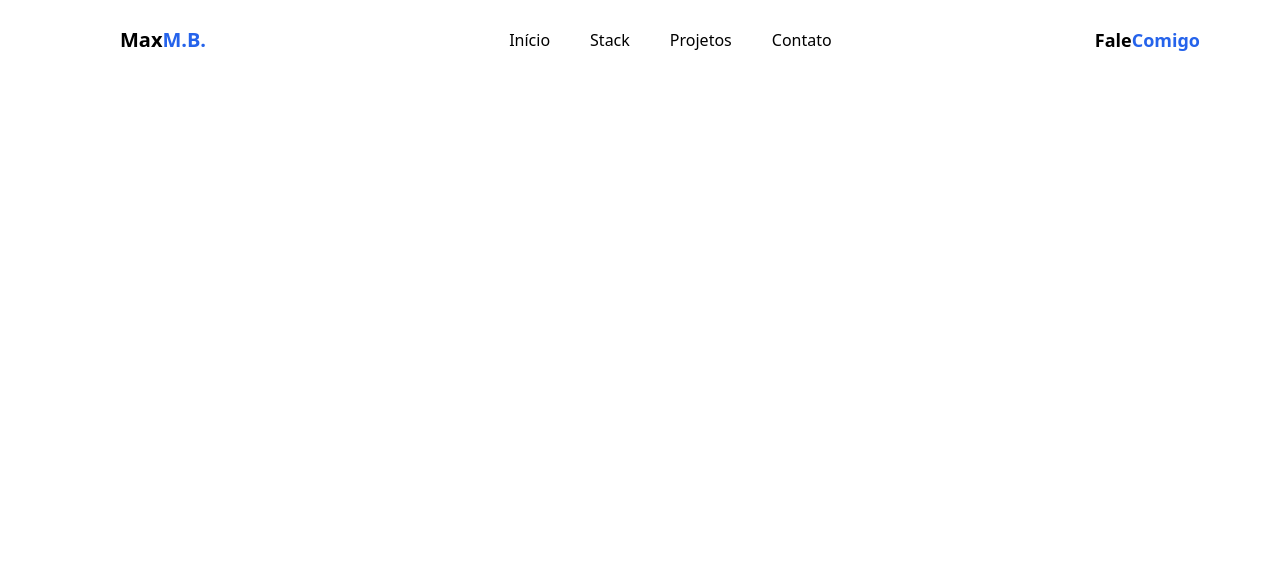
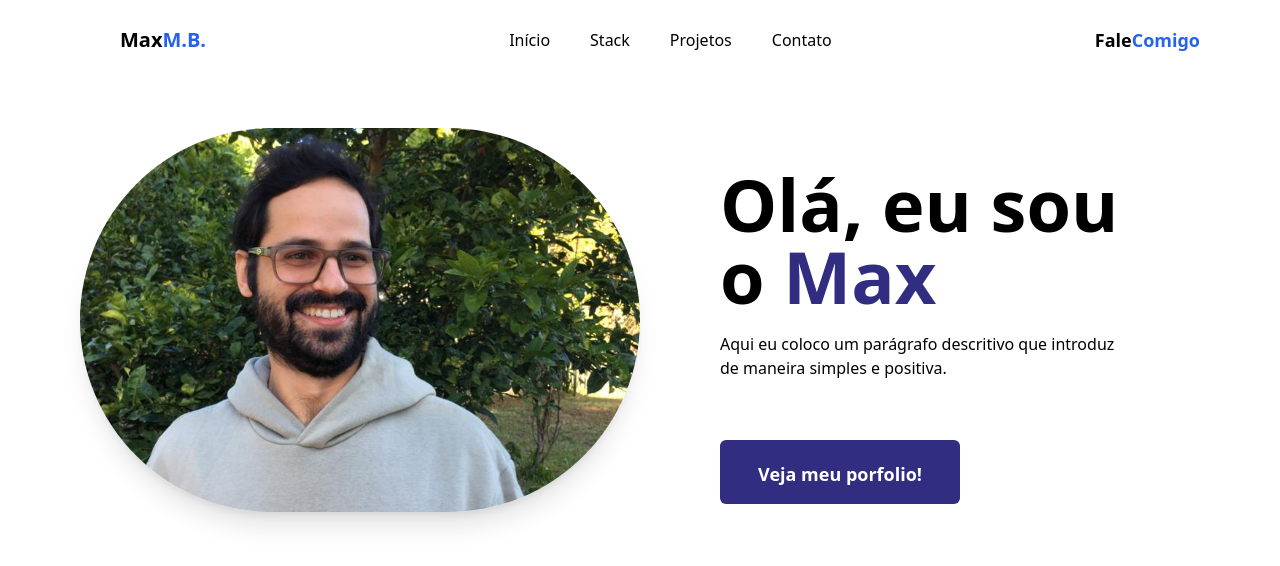
Before and after one commit to MaximilianoMB/portfolio, a Next.js app: page / in a window 1280 px wide. Shown: the top 566 px of the page. Built offline with nearby package versions, Linux system fonts and the light colour scheme.

Commit message:
hero section feita

```diff
--- /dev/null
+++ b/pages/homePage.js
@@ -0,0 +1,34 @@
+import React from 'react';
+import Image from "next/image";
+import heroImage from"../public/images/heroImage.jpeg";
+
+function homePage() {
+    return(
+        <div>
+            <div className="flex justify-between text-center md:mx-20 md:pt-32 pt-28 ">
+                <div className="w-3/4 h-96 shadow-xl rounded-full relative px-10 hidden md:block ">
+                    <Image
+                    src={heroImage}
+                    alt="heroImage"
+                    layout='fill'
+                    objectFit='cover'
+                    className="rounded-full cursor-pointer hidden md:block"
+                    />
+                </div>
+                <div className="flex flex-col md:ml-20 mx-20 mt-10">
+                    <h1 className="font-bold text-7xl text-left mb-5">
+                        Olá, eu sou o <span className="text-indigo-900">Max</span>
+                    </h1>
+                    <p className="text-left font-normal mb-5 flex-wrap">
+                        Aqui eu coloco um parágrafo descritivo que introduz de maneira simples e positiva.
+                    </p>
+                    <a  href ="#" className="font-semibold text-white md:mt-10 mt-5 pt-5 bg-indigo-900 rounded-md w-60 h-16 text-lg hover:bg-black">
+                        Veja meu porfolio!
+                    </a>
+                </div>
+            </div>
+        </div>
+    )
+}
+
+export default homePage;
--- a/pages/index.js
+++ b/pages/index.js
@@ -1,5 +1,6 @@
 import Head from 'next/head';
 import Navbar from '../components/Navbar';
+import HomePage from './homePage';
 
 export default function Home() {
   return (
@@ -11,6 +12,7 @@ export default function Home() {
       </Head>
 
       <Navbar />
+      <HomePage />
     </div>
   )
 }
```
Also changed, not shown: public/images/heroImage.jpeg (added).
